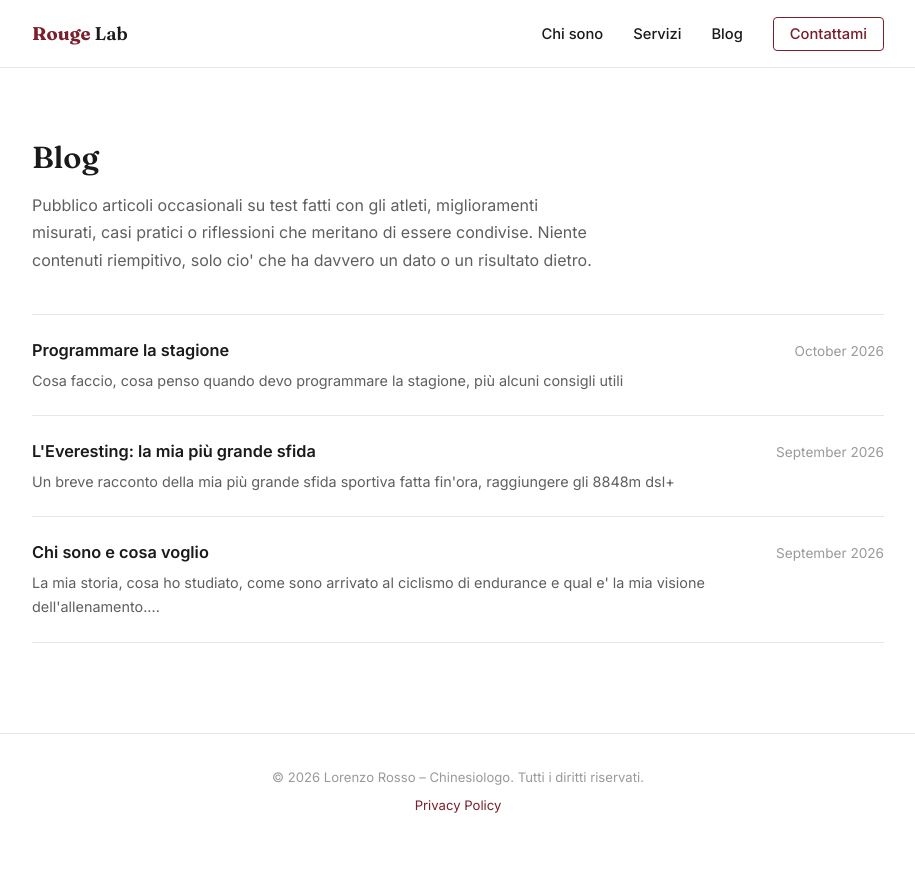
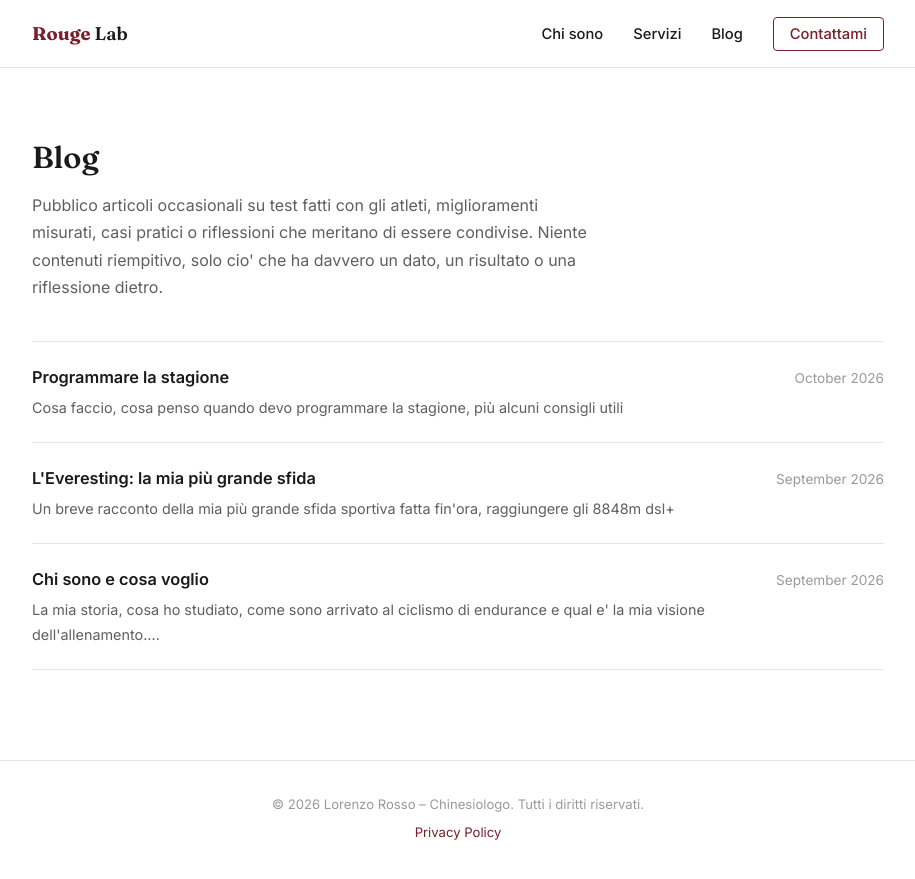
Before and after one commit to lorenzorossoo/Portfolio, a Jekyll site: the page built from blog.html, in a window 1280 px wide. Shown: the top 879 px of the page, without its empty margins (182-1097 px from the left). Built offline with Jekyll 4.4.1, drawn with Linux system fonts in a browser that asks for light colours.

Commit message:
modifiche + nuovo post

```diff
--- a/blog.html
+++ b/blog.html
@@ -6,7 +6,7 @@ permalink: /blog/
 <section class="section" style="padding-top: 70px;">
   <div class="container">
     <h2>Blog</h2>
-    <p class="section-intro" style="text-align: left; margin-left: 0;">Pubblico articoli occasionali su test fatti con gli atleti, miglioramenti misurati, casi pratici o riflessioni che meritano di essere condivise. Niente contenuti riempitivo, solo cio' che ha davvero un dato o un risultato dietro.</p>
+    <p class="section-intro" style="text-align: left; margin-left: 0;">Pubblico articoli occasionali su test fatti con gli atleti, miglioramenti misurati, casi pratici o riflessioni che meritano di essere condivise. Niente contenuti riempitivo, solo cio' che ha davvero un dato, un risultato o una riflessione dietro.</p>
 
     <div class="blog-list">
       {% for post in site.posts %}
```
